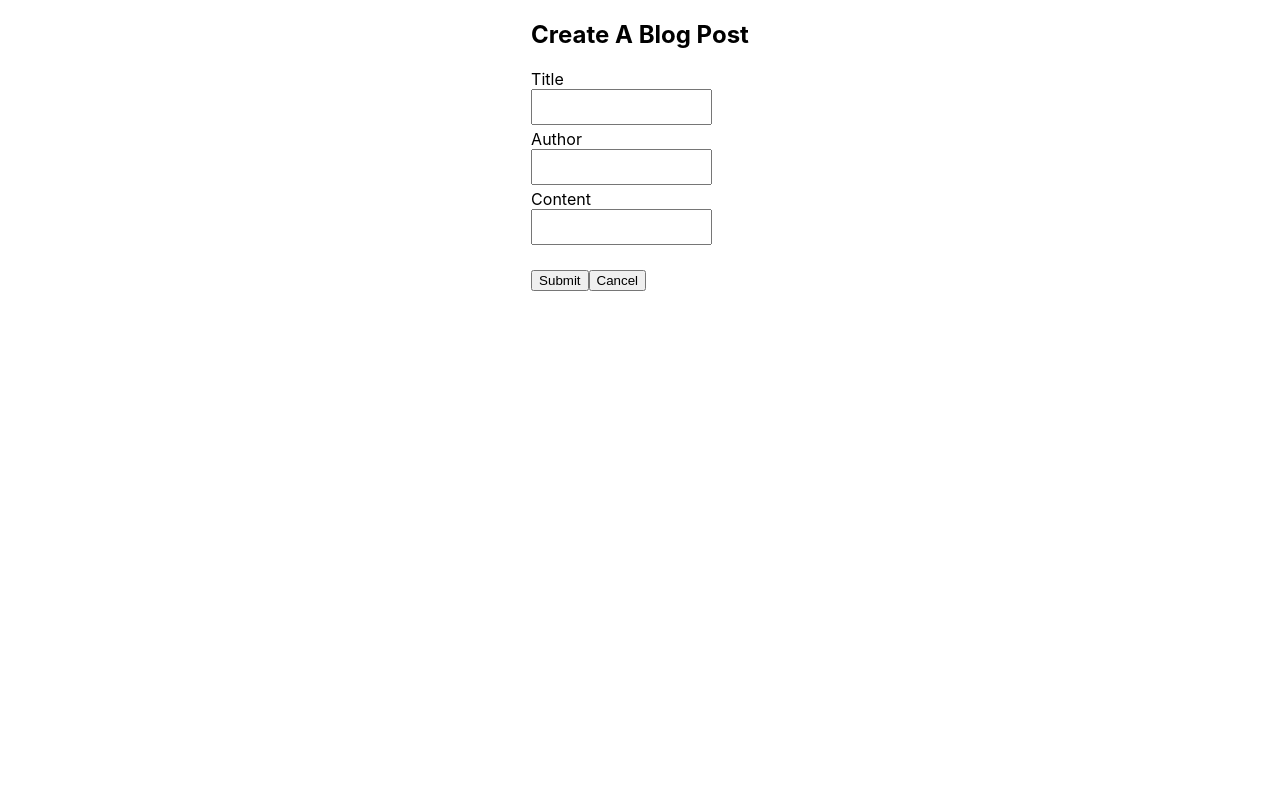
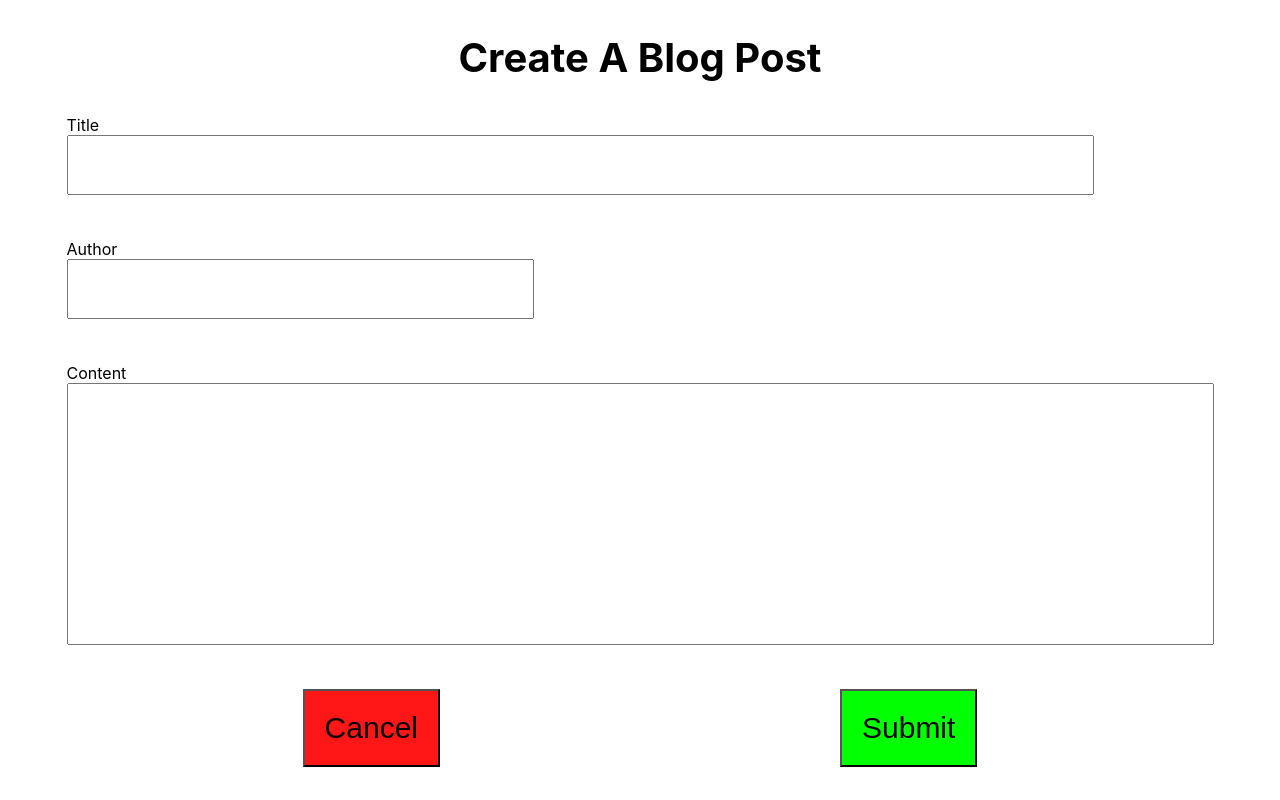
Before and after one commit to Code-4-Community/jumpstart-frontend, a React (Create React App) app: page / in a window 1280 px wide. Built offline with nearby package versions, Linux system fonts and the light colour scheme.

Commit message:
Styled out the components built. It looks much better now and uses skills that are more advanced

```diff
--- a/src/App.tsx
+++ b/src/App.tsx
@@ -1,13 +1,12 @@
 import React from 'react';
 import axios from 'axios';
 import {BrowserRouter as Router, Switch, Route } from 'react-router-dom';
-import './App.css';
+import CreateBlogPost from './components/CreateBlogPost'
 
 const App: React.FC = () => {
   return (
-    <div className="App">
-      <h1>Welcome To C4C Jumpstart!</h1>
-      <h2 className="Congrats">If you are seeing this then you have correctly installed your project!</h2>
+    <div>
+      <CreateBlogPost />
     </div>
   );
 }
--- a/src/BlogPost.css
+++ /dev/null
@@ -1,12 +0,0 @@
-.blogpost {
-    margin: 0 auto;
-}
-
-.textArea {
-    resize: none;
-}
-
-.container {
-    display: flex;
-    justify-content: center;
-}
--- /dev/null
+++ b/src/CreateBlogPost.css
@@ -0,0 +1,49 @@
+.blogPost {
+    margin: 0 auto;
+}
+
+.container {
+    display: flex;
+    justify-content: center;
+}
+
+textarea {
+   font-family:"Times New Roman", Times, serif;
+   font-size: 20px;
+   padding: 15px;
+   resize: none;
+}
+
+.titleAuthor {
+    font-size: 25px;
+}
+
+.headTitle{
+    font-size: 40px;
+    justify-content: center;
+    text-align: center;
+}
+
+.endButtons {
+    padding: 20px;
+    font-size: 30px;
+    margin-left: 200px;
+    margin-right: 200px;
+    background: rgb(255, 23, 23);
+}
+
+.endButtons:focus{
+    padding: 20px;
+    font-size: 30px;
+    margin-left: 200px;
+    margin-right: 200px;
+    background: rgba(255, 23, 23, 0.747);
+}
+
+input[type=submit] {
+    background: rgb(2, 255, 2);
+}
+
+input[type=submit]:focus {
+    background: rgba(2, 255, 2, 0.747);
+}
--- a/src/components/BlogPost.tsx
+++ /dev/null
@@ -1,28 +0,0 @@
-import React from 'react';
-import '../BlogPost.css'
-
-
-const BlogPost: React.FC = () => {
-    return (
-        <div className="container">
-            <div className="blogpost">
-                <h2 className="title">Create A Blog Post</h2>
-                <form>
-                    <label>Title</label><br />
-                    <textarea className="textArea"></textarea><br />
-
-                    <label>Author</label><br />
-                    <textarea className="textArea"></textarea><br />
-
-                    <label>Content</label><br />
-                    <textarea className="textArea"></textarea><br /> <br />
-
-                    <input type="submit"></input>
-                    <button>Cancel</button>
-                </form>
-            </div>
-        </div>
-    );
-}
-
-export default BlogPost;
--- /dev/null
+++ b/src/components/CreateBlogPost.tsx
@@ -0,0 +1,91 @@
+import React from 'react';
+import '../CreateBlogPost.css' //allows us to use the css from our other file
+
+/***********************************************************************************************/
+
+//JavaScript Lambda Functions: these unique types allow functions to be passed around like data
+
+//boldIt: String -> Void (we take in a string and do something)
+//purpose: to bold the heading of the textarea a user is currently typing in
+const boldIt = (id: string) => {
+    document.getElementById(id)?.setAttribute("style", "font-weight: bold;")
+}
+
+//revert: String -> Void (we take in a string and do something)
+//purpose: to normalize the heading of the textarea a user is just clicked out of
+const revert = (id: string) => {
+    document.getElementById(id)?.setAttribute("style", "font-weight: normal;")
+}
+
+/***********************************************************************************************/
+
+//JavaScript Function: regular old functions that do something
+
+//submitPost: -> Event(we take in a nothing and return an event)
+//purpose: alert that we have submitted a post
+function submitPost() {
+    alert('You have just submitted a post!');
+}
+
+//cancelPost: -> Event(we take in a nothing and return an event)
+//purpose: alert that we have cancelled a post
+function cancelPost() {
+    alert('You have just cancelled a post!');
+}
+
+/**********************************************************************************************/
+
+//HTML/CSS
+
+const CreateBlogPost: React.FC = () => {
+    return (
+        <div className="container">
+            <div className="blogPost">
+                <div>
+                    <h2 className="headTitle">Create A Blog Post</h2>
+                </div>
+                <form>
+                    <label id="title">Title</label>
+                    <br />
+                    <textarea
+                        className="titleAuthor"
+                        rows={1}
+                        cols={70}
+                        onFocus={() => boldIt('title')}
+                        onBlur={() => revert('title')} />
+                    <br />
+                    <br />
+                    <br />
+                    <label id="author">Author</label>
+                    <br />
+                    <textarea
+                        className="titleAuthor"
+                        rows={1}
+                        cols={30}
+                        onFocus={() => boldIt('author')}
+                        onBlur={() => revert('author')} />
+                    <br />
+                    <br />
+                    <br />
+                    <label id="content">Content</label>
+                    <br />
+                    <textarea
+                        className="content"
+                        rows={10}
+                        cols={100}
+                        onFocus={() => boldIt('content')}
+                        onBlur={() => revert('content')} />
+                    <br />
+                    <br />
+                    <br />
+                    <div className="container">
+                        <button className="endButtons" onClick={cancelPost}>Cancel</button>
+                        <input type="submit" className="endButtons" onClick={submitPost}></input>
+                    </div>
+                </form>
+            </div>
+        </div>
+    );
+}
+
+export default CreateBlogPost;
--- a/src/index.tsx
+++ b/src/index.tsx
@@ -3,11 +3,10 @@ import ReactDOM from 'react-dom';
 import './index.css';
 import App from './App';
 import * as serviceWorker from './serviceWorker';
-import Blog from './components/BlogPost'
 
 ReactDOM.render(
   <React.StrictMode>
-    <Blog />
+    <App />
   </React.StrictMode>,
   document.getElementById('root')
 );
```
Also changed, not shown: 1 other file (tests, documents, lock files or other folders).
